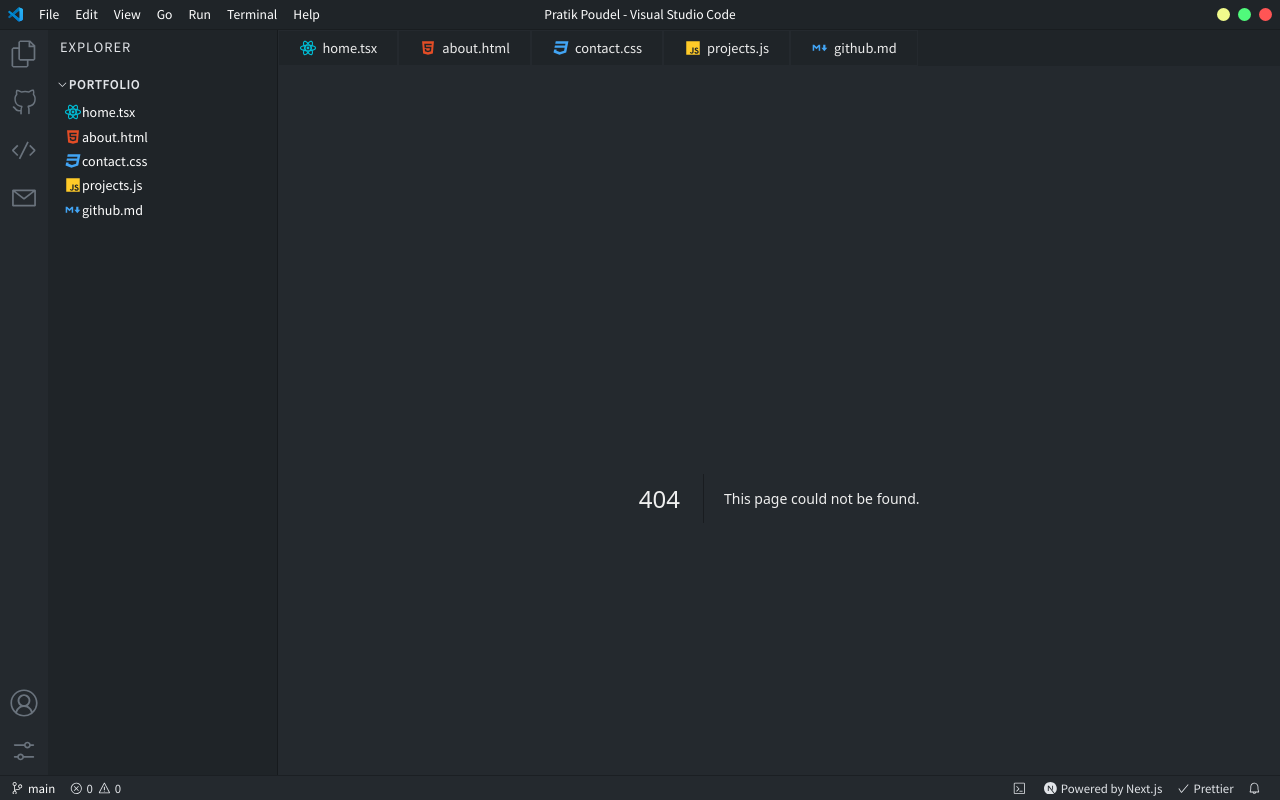
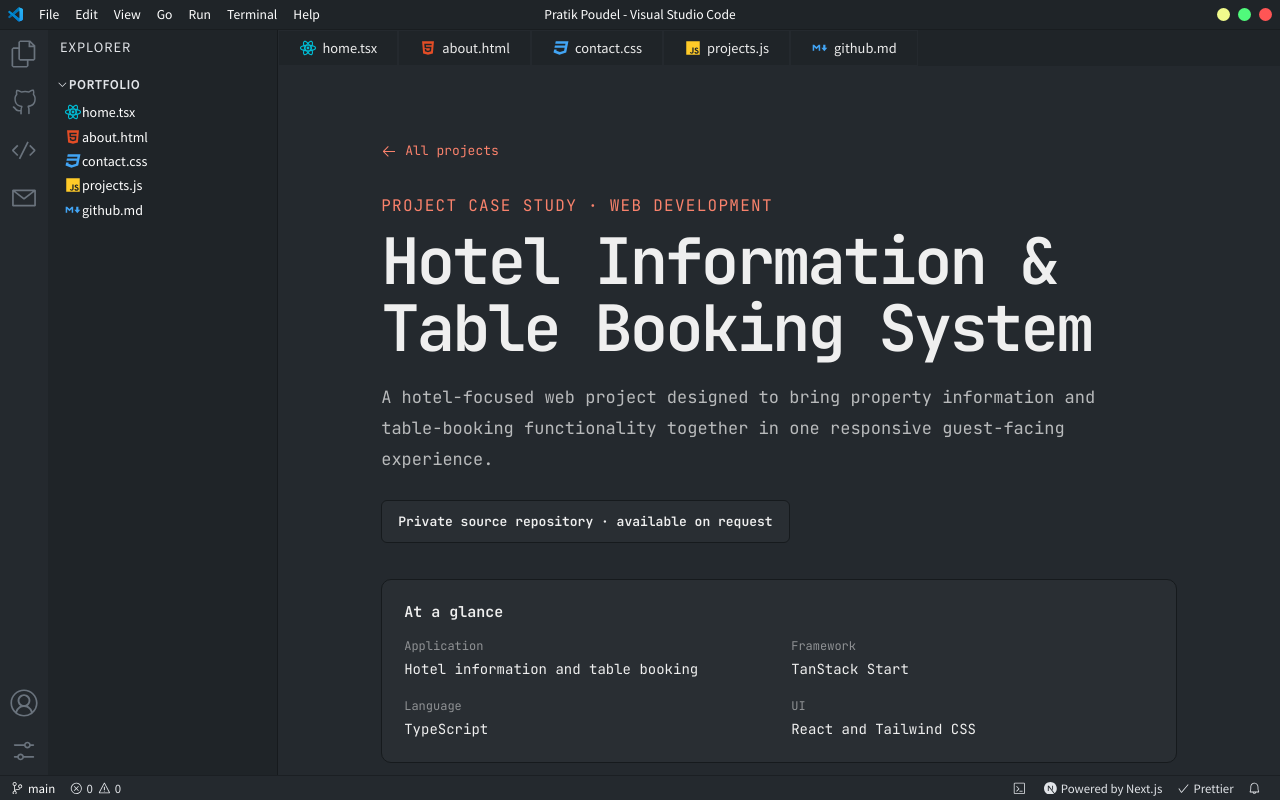
Before and after one commit to pyatrick666/Professional-Portfolio, a Next.js app: page /projects/demo-hotelsinfowithtablebookingsystem in a window 1280 px wide. Before the commit this address had no page. Built offline with nearby package versions, Linux system fonts and the light colour scheme.

Commit message:
Add private hotel booking project case study

```diff
--- /dev/null
+++ b/app/projects/demo-hotelsinfowithtablebookingsystem/page.tsx
@@ -0,0 +1,66 @@
+import type { Metadata } from 'next';
+import Link from 'next/link';
+import { VscArrowLeft, VscLinkExternal, VscCode, VscCheck } from 'react-icons/vsc';
+import styles from '@/styles/ChessMateCaseStudy.module.css';
+
+export const metadata: Metadata = {
+  title: 'Hotel Information & Table Booking Case Study',
+  description: 'A hotel information and table booking web project built with TanStack Start, TypeScript, React, and Tailwind CSS.',
+};
+
+const technologies = ['TanStack Start', 'TypeScript', 'React', 'Tailwind CSS'];
+
+export default function HotelBookingCaseStudy() {
+  return (
+    <main className={styles.page}>
+      <article className={styles.container}>
+        <Link href="/projects" className={styles.back}><VscArrowLeft size={16} /> All projects</Link>
+        <p className={styles.eyebrow}>PROJECT CASE STUDY · WEB DEVELOPMENT</p>
+        <h1 className={styles.title}>Hotel Information &amp; Table Booking System</h1>
+        <p className={styles.lede}>
+          A hotel-focused web project designed to bring property information and table-booking
+          functionality together in one responsive guest-facing experience.
+        </p>
+        <div className={styles.actions}>
+          <span className={styles.secondary}>Private source repository · available on request</span>
+        </div>
+        <section className={styles.panel}>
+          <h2>At a glance</h2>
+          <dl className={styles.facts}>
+            <div><dt>Application</dt><dd>Hotel information and table booking</dd></div>
+            <div><dt>Framework</dt><dd>TanStack Start</dd></div>
+            <div><dt>Language</dt><dd>TypeScript</dd></div>
+            <div><dt>UI</dt><dd>React and Tailwind CSS</dd></div>
+          </dl>
+        </section>
+        <section className={styles.section}>
+          <h2><VscCode size={19} /> Project objective</h2>
+          <p>Provide visitors with a clear place to explore hotel information and access a table-booking flow, while keeping the interface responsive and the codebase organized around a modern React stack.</p>
+        </section>
+        <section className={styles.section}>
+          <h2><VscCheck size={19} /> Project focus</h2>
+          <div className={styles.featureGrid}>
+            <div className={styles.feature}><h3>Hotel information</h3><p>A guest-facing presentation layer for hotel details and relevant visitor information.</p></div>
+            <div className={styles.feature}><h3>Table booking</h3><p>A booking-oriented interface intended to make table reservations accessible from the hotel website.</p></div>
+            <div className={styles.feature}><h3>Responsive UI</h3><p>React components styled with Tailwind CSS for a consistent interface across screen sizes.</p></div>
+            <div className={styles.feature}><h3>Modern routing</h3><p>Built with TanStack Start and TypeScript.</p></div>
+          </div>
+        </section>
+        <section className={styles.section}>
+          <h2>Technology stack</h2>
+          <p>The repository uses TanStack Start with React and TypeScript, with Tailwind CSS for styling. The source is private, so implementation details and a live demo are not linked publicly here.</p>
+          <div className={styles.tags}>{technologies.map((technology) => <span key={technology}>{technology}</span>)}</div>
+        </section>
+        <section className={styles.section}>
+          <h2>What this project demonstrates</h2>
+          <ul className={styles.learningList}>
+            <li>Structuring a modern TypeScript and React web application.</li>
+            <li>Designing a hospitality-oriented information experience.</li>
+            <li>Connecting a public-facing website to a table-booking workflow.</li>
+            <li>Using utility-first styling to build responsive layouts.</li>
+          </ul>
+        </section>
+      </article>
+    </main>
+  );
+}
```
